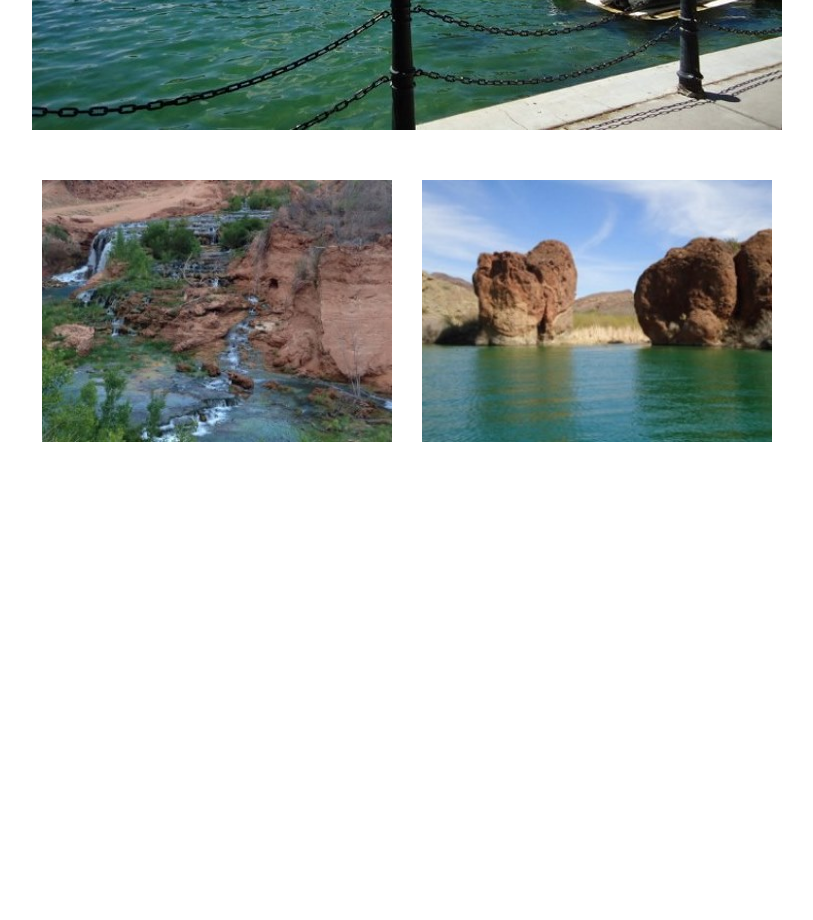
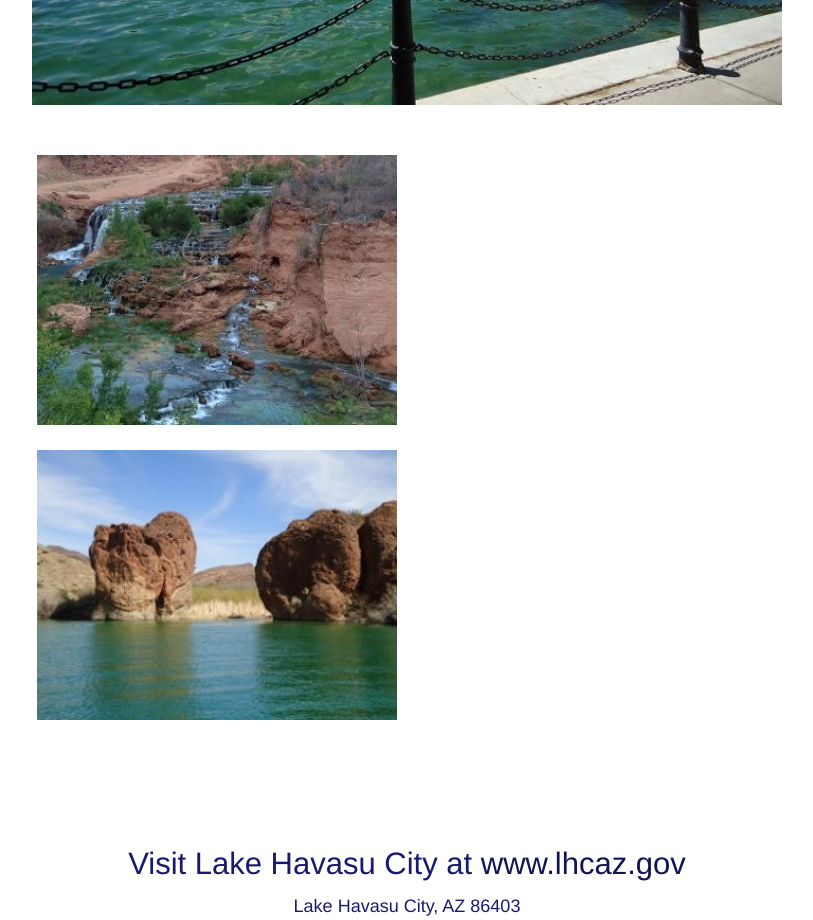
Before and after one commit to byKelly/havasuoutdoors, a plain HTML site: page index.html in a window 1280 px wide. Shown: the part 1880-2800 px from the top of the page, without its empty margins (233-1046 px from the left). Drawn offline with Linux system fonts and the light colour scheme; files that its build step writes are made by us from their sources.

Commit message:
Added margins to images and dealt with div row issue

```diff
--- a/index.html
+++ b/index.html
@@ -21,7 +21,7 @@
       <script src="https://oss.maxcdn.com/html5shiv/3.7.2/html5shiv.min.js"></script>
       <script src="https://oss.maxcdn.com/respond/1.4.2/respond.min.js"></script>
     <![endif]-->
-    <style>
+    <style type="text/css">
         .siteunderconstruction {
             text-align: center;
         }
@@ -31,13 +31,21 @@
         }
 
         .container-images {
-          margin: 25px 0 25px 0;
+            margin: 25px 5px 25px 5px;
         }
 
         .center-block {
             display: block;
             margin-left: auto;
             margin-right: auto;
+        }
+        .center {
+          display: block;
+          text-align: center;
+        }
+
+        .mediumimages {
+            display: inline;
         }
     </style>
 
@@ -92,7 +100,9 @@
                         <p class="siteunderconstruction">Site Under Construction</p>
                         <h2 class="homeofthelondonbridge">Home of the London Bridge</h2> <br><br>
                     </div>
-                    <div class="container-images center-block">
+                </div>
+              </div>
+                <div class="center-block">
                     <div class="row">
                         <div class="col-xs-12 col-md-offset-2 col-md-8">
                             <img src="londonbridge.jpg" alt="London Bridge" class="center-block img-responsive container-images">
@@ -101,35 +111,24 @@
                             <img src="londonbridge2.jpg" alt="London Bridge" class="center-block img-responsive container-images">
                         </div>
                     </div>
-                        <div class="row center-block">
-            <div class="col-md-offset-2 col-md-4 col-xs-6">
+                </div>
+
+                <div class="row">
+                  <div class="col-lg-offset-2 col=lg-4 col-md-6 col-xs-6">
+                          <div class="center">
                             <img src="havasuwaterfalls.jpg" class="img-responsive container-images">
-            </div>
-            <div class="col-md-4 col-xs-6">
                         <img src="lakecliff.jpg" class="img-responsive container-images">
                     </div>
                   </div>
                 </div>
-                        <h2 class="text-center white-text ">Unique Spot in the Desert</h2>
-                        <br>
-
-                        <br>
-                        <br>
-                        <h4><strong></strong></h4>
-
-                        <br>
-                        <br>
-                        <br>
             </div>
         </div>
-                <br>
-                <br>
-                <br <br>
-                <br>
-                <br>
-                <br>
-                <br>
-                <br>
+
+        <h2 class="text-center white-text">Unique Spot in the Desert</h2>
+
+
+
+
     <address>
                     <div style="text-align:center ">
                         <h3>Visit Lake Havasu City at <a target="_blank " href="hhttp://www.lhcaz.gov/ ">www.lhcaz.gov</a></h3>
@@ -151,7 +150,7 @@
             <br>
         </p>
     </div>
-            </div>
+
 
 </body>
 
```
Lines whose indentation alone changed are shown as unchanged.
